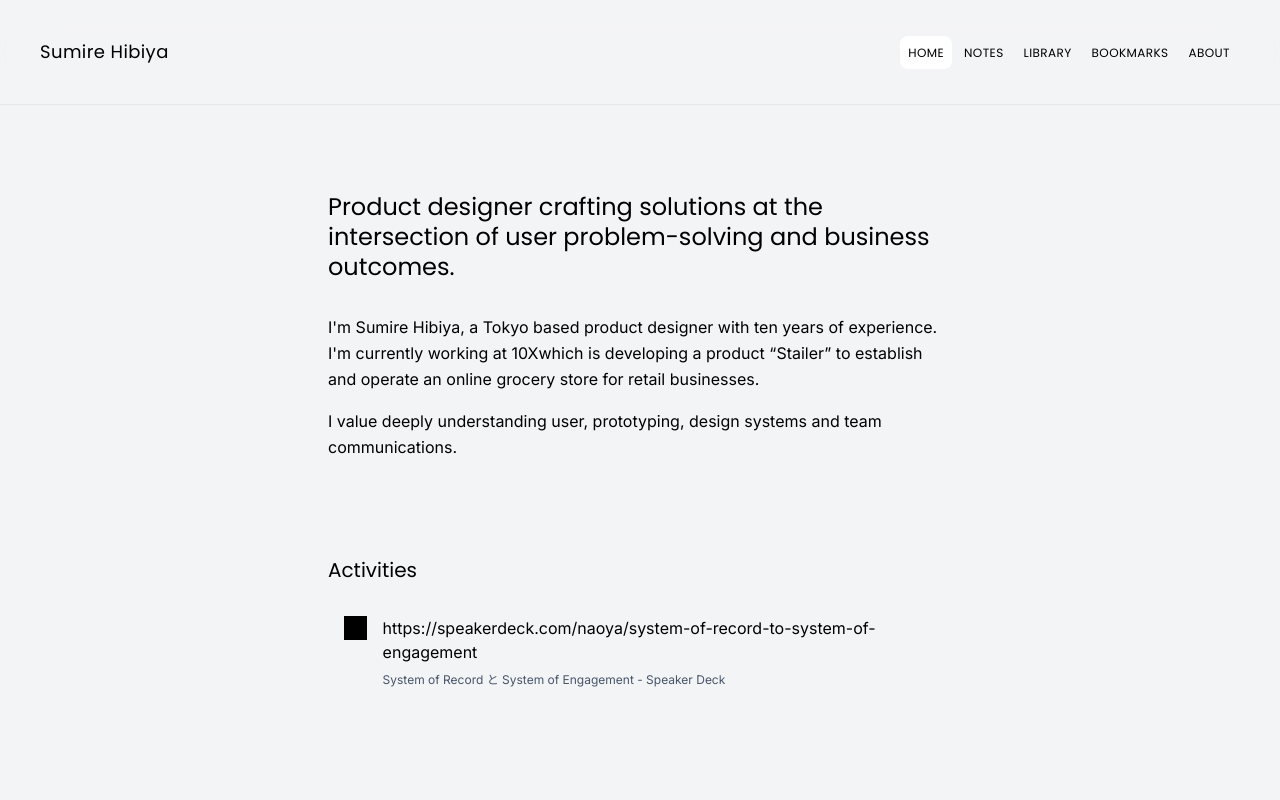
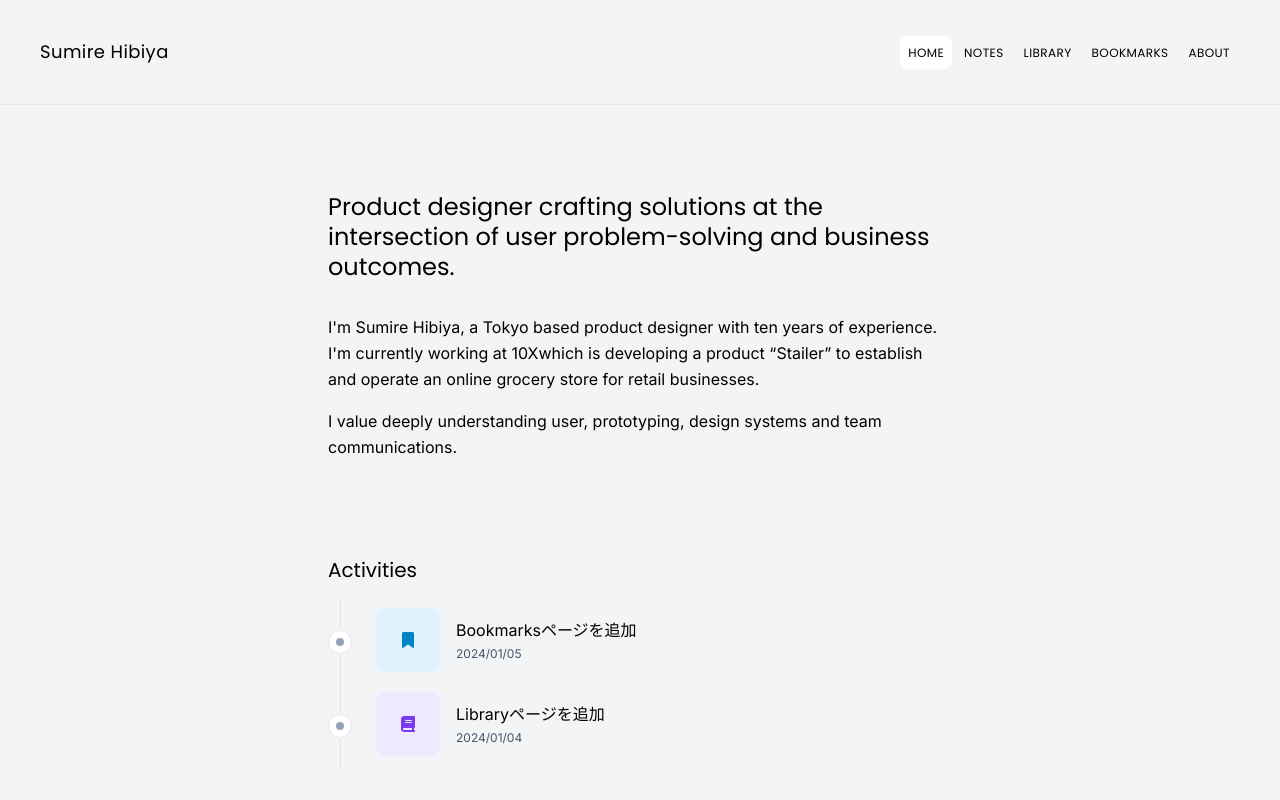
Before and after one commit to suuminbot/sumirehibiyacom, a Next.js app: page / in a window 1280 px wide. Shown: the top 800 px of the page. Built offline with nearby package versions, Linux system fonts and the light colour scheme; what tailwindcss-fluid-type would draw is missing.

Commit message:
update activity

```diff
--- a/app/home/activityCard.tsx
+++ b/app/home/activityCard.tsx
@@ -1,25 +1,94 @@
 import Link from 'next/link'
-// import Image from 'next/image'
+import { FontAwesomeIcon } from '@fortawesome/react-fontawesome'
+import {
+  faHeart,
+  faUser,
+  faNoteSticky,
+  faBook,
+  faBookmark,
+  faArrowRight,
+} from '@fortawesome/free-solid-svg-icons'
 
 type ActivityCardProps = {
   date: string
   title: string
   url: string
+  category: string
 }
 
-const ActivityCard: React.FC<ActivityCardProps> = ({ date, title, url }) => (
+const ActivityCard: React.FC<ActivityCardProps> = ({
+  category,
+  date,
+  title,
+  url,
+}) => {
+  let categoryIcon
+  let categoryIconColor
+  let categoryColor
+
+  // カテゴリーごとに異なるアイコン・スタイルを設定
+  switch (category) {
+    case 'updateAbout':
+      categoryIcon = faUser
+      categoryIconColor = 'text-orange-600'
+      categoryColor = 'bg-orange-100'
+      break
+    case 'updateNotes':
+      categoryIcon = faNoteSticky
+      categoryIconColor = 'text-emerald-600'
+      categoryColor = 'bg-emerald-100'
+      break
+    case 'updateLibrary':
+      categoryIcon = faBook
+      categoryIconColor = 'text-violet-600'
+      categoryColor = 'bg-violet-100'
+      break
+    case 'updateBookmarks':
+      categoryIcon = faBookmark
+      categoryIconColor = 'text-sky-600'
+      categoryColor = 'bg-sky-100'
+      break
+    default:
+      categoryIcon = faHeart // デフォルトのアイコン
+      categoryIconColor = 'text-stone-600'
+      categoryColor = 'bg-stone-100' // デフォルトの背景色
+  }
+
+  return (
+    <div className="flex items-center relative">
+      <div className="w-6 h-6 bg-white border rounded-full mr-4 flex items-center justify-center relative z-10">
+        <div className="w-2 h-2 bg-slate-400 rounded-full" />
+      </div>
       <Link
         href={url}
-    className="p-2 md:p-4 mb-2 rounded-xl transition-all flex group hover:no-underline hover:bg-white"
-    rel="noopener noreferrer"
-    target="_blank"
+        className={`
+          p-2 mb-1 rounded-xl
+          // flex関連
+          flex items-center justify-between grow
+          // animation関連
+          group hover:no-underline hover:bg-white transition-all duration-300`}
       >
-    <div className="w-6 h-6 bg-black mr-4" />
+        <div className="flex items-center">
+          <div
+            className={`w-16 h-16 rounded-lg ${categoryColor} mr-4 flex-none flex items-center justify-center`}
+          >
+            <FontAwesomeIcon
+              icon={categoryIcon}
+              className={`h-4 ${categoryIconColor}`}
+            />
+          </div>
           <div>
-      <p className="mb-2">{title}</p>
+            <p className="mb-1">{title}</p>
             <p className="text-xs text-slate-600">{date}</p>
           </div>
+        </div>
+        <div className="invisible opacity-0 group-hover:visible group-hover:opacity-100 group-hover:duration-300">
+          <FontAwesomeIcon icon={faArrowRight} className="h-4 text-slate-400" />
+        </div>
       </Link>
+      <div className="absolute h-full w-[1px] bg-slate-300 bg-opacity-50 left-3" />
+    </div>
   )
+}
 
 export default ActivityCard
--- a/app/page.tsx
+++ b/app/page.tsx
@@ -17,6 +17,7 @@ const Home: React.FC = () => (
     {ActivitiesData.map((activity) => (
       <ActivityCard
         key={activity.title}
+        category={activity.category}
         title={activity.title}
         date={activity.date}
         url={activity.url}
--- a/content/activities/activities.tsx
+++ b/content/activities/activities.tsx
@@ -1,15 +1,24 @@
+// トップページに表示するアクティビティログのデータ
+
 export type Activity = {
   date: string
   title: string
   url: string
+  category: 'updateAbout' | 'updateNotes' | 'updateLibrary' | 'updateBookmarks'
 }
 
 const Activities: Activity[] = [
   {
-    date: 'System of Record と System of Engagement - Speaker Deck',
-    title:
-      'https://speakerdeck.com/naoya/system-of-record-to-system-of-engagement',
-    url: 'speakerdeck.com',
+    title: 'Bookmarksページを追加',
+    date: '2024/01/05',
+    url: '/bookmarks',
+    category: 'updateBookmarks',
+  },
+  {
+    title: 'Libraryページを追加',
+    date: '2024/01/04',
+    url: '/library',
+    category: 'updateLibrary',
   },
 ]
 
```
Lines whose indentation alone changed are shown as unchanged.
